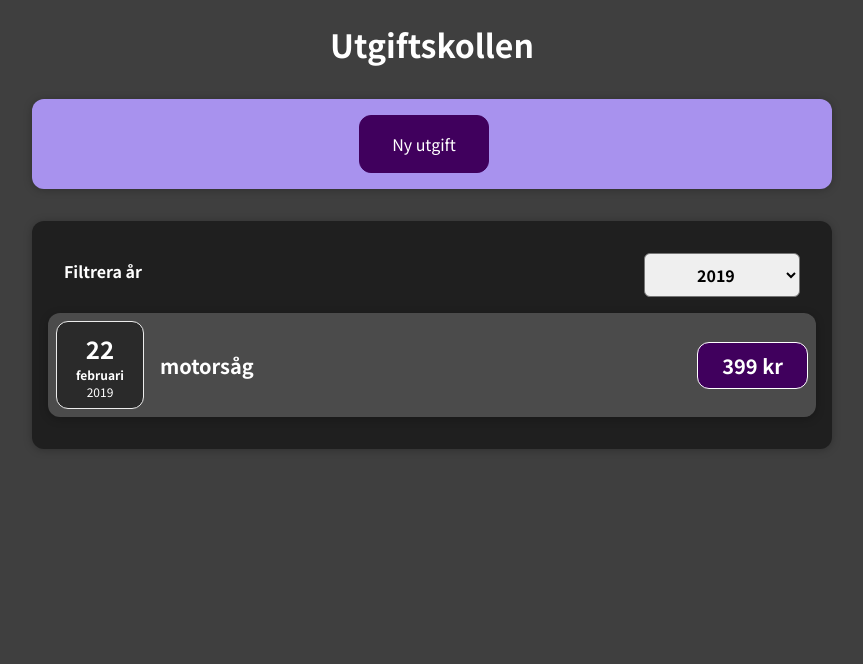
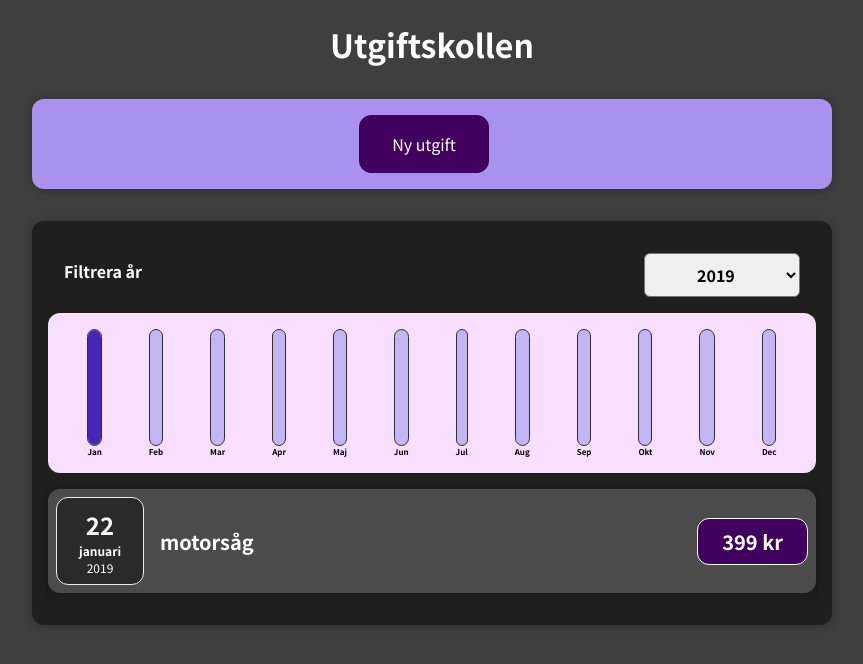
Before and after one commit to FagerKod/expenses_lab_one, a React (Create React App) app: page / in a window 1280 px wide. Shown: the top 664 px of the page, without its empty margins (208-1071 px from the left). Built offline with nearby package versions, Linux system fonts and the light colour scheme.

Commit message:
added chart

```diff
--- a/src/App.js
+++ b/src/App.js
@@ -4,7 +4,7 @@
 const EXPENSE_DATA = [
   {
     id: "e0",
-    date: new Date(2019, 1, 22),
+    date: new Date(2019, 0, 22),
     title: "motorsåg",
     amount: 399,
   },
@@ -16,13 +16,13 @@
   },
   {
     id: "e2",
-    date: new Date(2022, 1, 19),
+    date: new Date(2022, 2, 19),
     title: "hemförsäkring",
     amount: 400,
   },
   {
     id: "e3",
-    date: new Date(2023, 1, 22),
+    date: new Date(2023, 3, 22),
     title: "sprit",
     amount: 666,
   },
--- /dev/null
+++ b/src/components/chart/Chart.css
@@ -0,0 +1,9 @@
+.chart {
+  padding: 1rem;
+  border-radius: 12px;
+  background-color: #f8dfff;
+  text-align: center;
+  display: flex;
+  justify-content: space-around;
+  height: 10rem;
+}
--- /dev/null
+++ b/src/components/chart/Chart.js
@@ -0,0 +1,23 @@
+import "./Chart.css";
+import ChartBar from "./ChartBar/ChartBar";
+
+const Chart = ({ chartDataPoints }) => {
+  const chartDataPointsValues = chartDataPoints.map(
+    (datapoint) => datapoint.value
+  );
+  const totalAmountMax = Math.max(...chartDataPointsValues); //drar ut varje enskilt värde från arrayen
+  return (
+    <div className="chart">
+      {chartDataPoints.map(({ label, value, maxValue }, i) => (
+        <ChartBar
+          key={`${label}-${i}`}
+          value={value}
+          maxValue={totalAmountMax}
+          label={label}
+        />
+      ))}
+    </div>
+  );
+};
+
+export default Chart;
--- /dev/null
+++ b/src/components/chart/ChartBar/ChartBar.css
@@ -0,0 +1,30 @@
+.chart-bar {
+  height: 100%;
+  display: flex;
+  flex-direction: column;
+  align-items: center;
+}
+
+.chart-bar__inner {
+  height: 100%;
+  width: 100%;
+  border: 1px solid #313131;
+  border-radius: 12px;
+  background-color: #c3b4f3;
+  overflow: hidden;
+  display: flex;
+  flex-direction: column;
+  justify-content: flex-end;
+}
+
+.chart-bar__fill {
+  background-color: #4826b9;
+  width: 100%;
+  transition: all 0.3s ease-out;
+}
+
+.chart-bar__label {
+  font-weight: bold;
+  font-size: 0.5rem;
+  text-align: center;
+}
--- /dev/null
+++ b/src/components/chart/ChartBar/ChartBar.js
@@ -0,0 +1,17 @@
+import "./ChartBar.css";
+const ChartBar = ({ label, value, maxValue }) => {
+  let barFill = "0%";
+
+  if (maxValue > 0) {
+    barFill = Math.round((value / maxValue) * 100) + "%";
+  }
+  return (
+    <div className="chart-bar">
+      <div className="chart-bar__inner">
+        <div className="chart-bar__fill" style={{ height: barFill }}></div>
+      </div>
+      <div className="chart-bar__label">{label}</div>
+    </div>
+  );
+};
+export default ChartBar;
--- a/src/components/expenses/Expenses.js
+++ b/src/components/expenses/Expenses.js
@@ -1,6 +1,7 @@
 import { useState } from "react";
 import Card from "../UI/Card";
 import "./Expenses.css";
+import ExpensesChart from "./ExpensesChart/ExpensesChart";
 import ExpensesFilter from "./ExpensesFilter/ExpensesFilter";
 import ExpensesList from "./ExpensesList/ExpensesList";
 
@@ -22,6 +23,7 @@
         onYearFilter={expensesYearFilterHandler}
         selectedYear={selectedYear}
       />
+      <ExpensesChart filteredExpenses={filteredExpenses} />
       <ExpensesList filteredExpenses={filteredExpenses} />
     </Card>
   );
--- /dev/null
+++ b/src/components/expenses/ExpensesChart/ExpensesChart.js
@@ -0,0 +1,26 @@
+import Chart from "../../chart/Chart";
+
+const ExpensesChart = ({ filteredExpenses }) => {
+  const chartDataPoints = [
+    { label: "Jan", value: 0 },
+    { label: "Feb", value: 0 },
+    { label: "Mar", value: 0 },
+    { label: "Apr", value: 0 },
+    { label: "Maj", value: 0 },
+    { label: "Jun", value: 0 },
+    { label: "Jul", value: 0 },
+    { label: "Aug", value: 0 },
+    { label: "Sep", value: 0 },
+    { label: "Okt", value: 0 },
+    { label: "Nov", value: 0 },
+    { label: "Dec", value: 0 },
+  ];
+
+  for (const expense of filteredExpenses) {
+    const expenseMonth = expense.date.getMonth();
+    chartDataPoints[expenseMonth].value += expense.amount;
+  }
+  return <Chart chartDataPoints={chartDataPoints} />;
+};
+
+export default ExpensesChart;
--- a/src/components/new-expense/ExpenseForm/index.js
+++ b/src/components/new-expense/ExpenseForm/index.js
@@ -21,7 +21,7 @@
     e.preventDefault();
     const submitData = {
       title: expenseInput.title,
-      amount: expenseInput.amount,
+      amount: +expenseInput.amount, // + gör det till nummer
       date: new Date(expenseInput.date),
     };
     const submitDataWithId = { ...submitData, id: Math.random().toString() };
```
